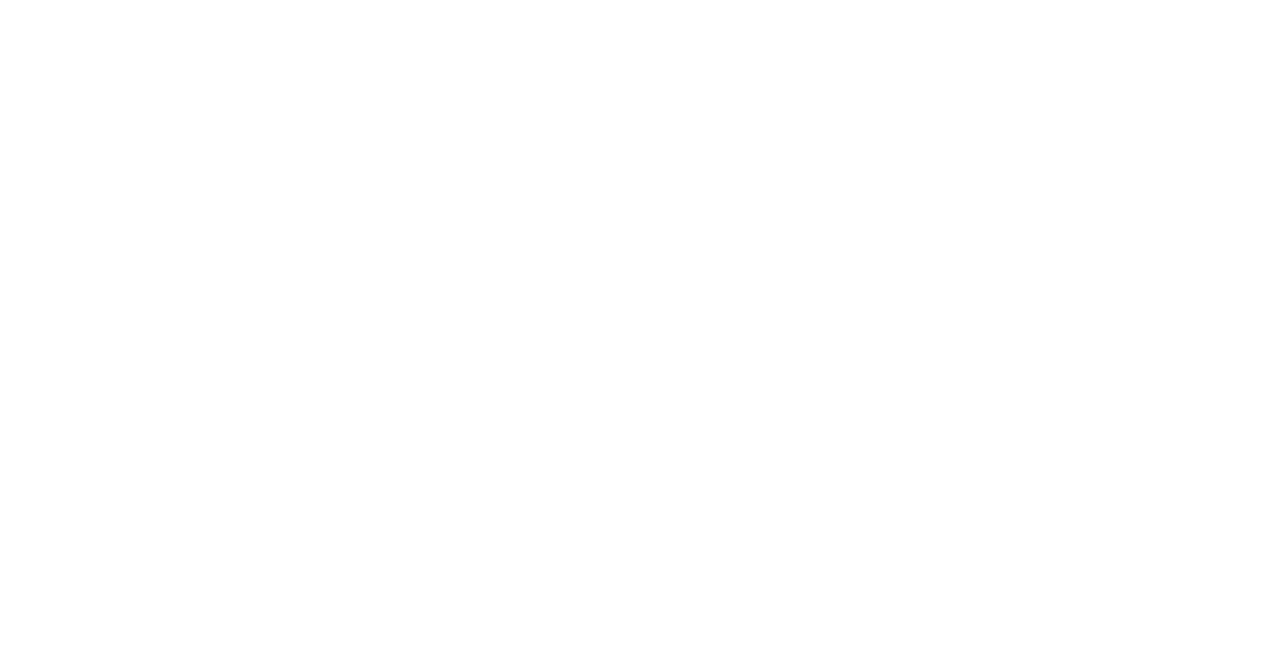
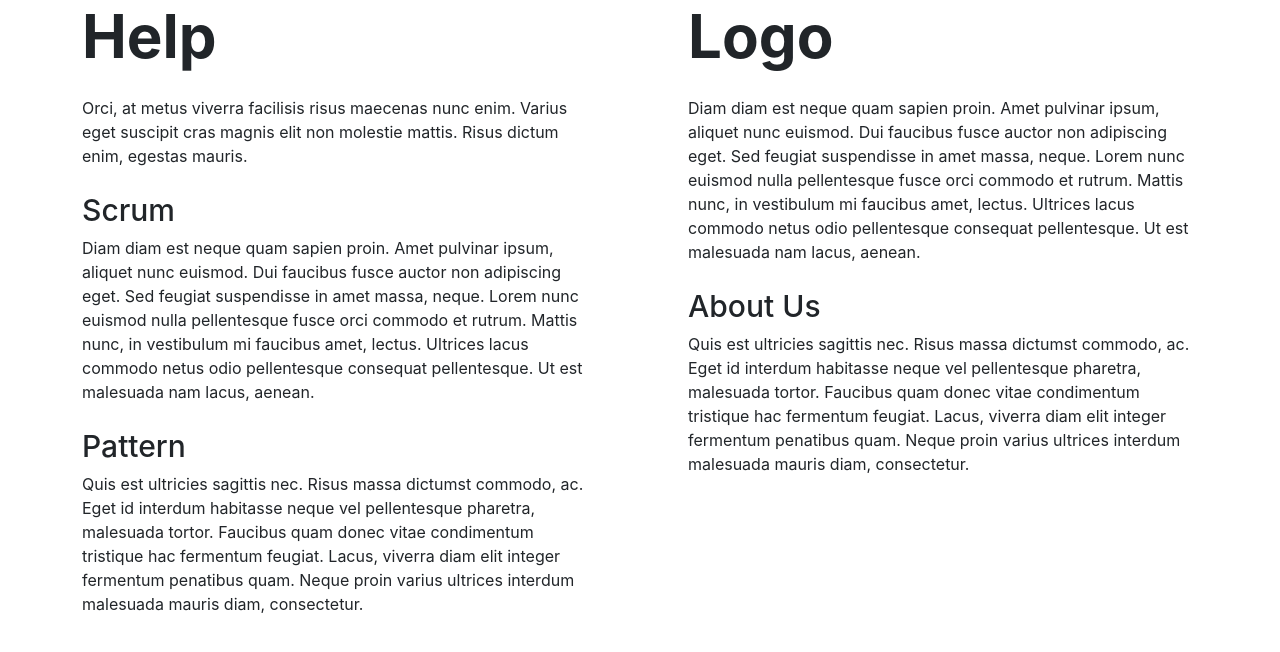
Before and after one commit to zemacedo99/FEUP-DS, a React (Create React App) app in the folder frontend/: page /help in a window 1280 px wide. Before the commit this address had no page. Shown: the top 652 px of the page. Built offline with nearby package versions, Linux system fonts and the light colour scheme.

Commit message:
Help and About Us Page initial design (lorem ipsum)

```diff
--- a/frontend/package.json
+++ b/frontend/package.json
@@ -14,7 +14,8 @@
     "react-router-dom": "^6.0.2",
     "react-scripts": "4.0.3",
     "styled-components": "^5.3.3",
-    "web-vitals": "^1.1.2"
+    "web-vitals": "^1.1.2",
+    "prop-types": "^15.7.2"
   },
   "scripts": {
     "start": "react-scripts --openssl-legacy-provider start",
--- a/frontend/src/App.jsx
+++ b/frontend/src/App.jsx
@@ -3,6 +3,7 @@ import 'bootstrap/dist/css/bootstrap.min.css';
 import { BrowserRouter as Router, Route, Routes } from 'react-router-dom';
 
 import Example from './pages/Example';
+import HelpAboutUs from './pages/HelpAboutUs';
 
 function App() {
   return (
@@ -10,6 +11,7 @@ function App() {
       <div className="App">
         <Routes>
           <Route path="/" exact element={<Example />} />
+          <Route path="/help" exact element={<HelpAboutUs />} />
         </Routes>
       </div>
     </Router>
--- /dev/null
+++ b/frontend/src/components/SubTitleText/index.jsx
@@ -0,0 +1,19 @@
+import React from 'react';
+
+import * as PropTypes from 'prop-types';
+
+import { SubTitle, Text } from './style';
+
+export default function SubTitleText({ title, text }) {
+  return (
+    <div>
+      <SubTitle className="mt-4">{ title }</SubTitle>
+      <Text>{ text }</Text>
+    </div>
+  );
+}
+
+SubTitleText.propTypes = {
+  text: PropTypes.string.isRequired,
+  title: PropTypes.string.isRequired,
+};
--- /dev/null
+++ b/frontend/src/components/SubTitleText/style.js
@@ -0,0 +1,15 @@
+import styled from 'styled-components';
+
+export const SubTitle = styled.h2`
+  font-family: Inter;
+  font-style: normal;
+  font-weight: 500;
+  font-size: 30px;
+`;
+
+export const Text = styled.p`
+  font-family: Inter;
+  font-style: normal;
+  font-weight: normal;
+  font-size: 16px;
+`;
--- a/frontend/src/pages/Example.jsx
+++ b/frontend/src/pages/Example.jsx
@@ -1,6 +1,7 @@
 import React, { useState } from 'react';
+import { Button } from 'react-bootstrap';
+
 import axios from 'axios';
-import { Button } from 'react-bootstrap';
 
 export default function Example() {
   const [message, setMessage] = useState('');
--- /dev/null
+++ b/frontend/src/pages/HelpAboutUs/index.jsx
@@ -0,0 +1,40 @@
+import React from 'react';
+import {
+  Row, Col, Container,
+} from 'react-bootstrap';
+
+import SubTitleText from '../../components/SubTitleText/index';
+import { Title, Text } from './style';
+
+export default function HelpAboutUs() {
+  return (
+    <Container>
+      <Row className="g-0 justify-content-between">
+        <Col xs={12} md={6} className="pe-md-5">
+          <Title className="mb-4">Help</Title>
+          <Text>
+            Orci, at metus viverra facilisis risus maecenas nunc enim.
+            Varius eget suscipit cras magnis elit non molestie mattis.
+            Risus dictum enim, egestas mauris.
+          </Text>
+          <SubTitleText title="Scrum" text="Diam diam est neque quam sapien proin. Amet pulvinar ipsum, aliquet nunc euismod. Dui faucibus fusce auctor non adipiscing eget. Sed feugiat suspendisse in amet massa, neque. Lorem nunc euismod nulla pellentesque fusce orci commodo et rutrum. Mattis nunc, in vestibulum mi faucibus amet, lectus. Ultrices lacus commodo netus odio pellentesque consequat pellentesque. Ut est malesuada nam lacus, aenean." />
+          <SubTitleText title="Pattern" text="Quis est ultricies sagittis nec. Risus massa dictumst commodo, ac. Eget id interdum habitasse neque vel pellentesque pharetra, malesuada tortor. Faucibus quam donec vitae condimentum tristique hac fermentum feugiat. Lacus, viverra diam elit integer fermentum penatibus quam. Neque proin varius ultrices interdum malesuada mauris diam, consectetur." />
+        </Col>
+        <Col xs={12} md={6} className="ps-md-5">
+          <Title className="mb-4 mt-sm-0 mt-3">Logo</Title>
+          <Text>
+            Diam diam est neque quam sapien proin.
+            Amet pulvinar ipsum, aliquet nunc euismod.
+            Dui faucibus fusce auctor non adipiscing eget.
+            Sed feugiat suspendisse in amet massa, neque.
+            Lorem nunc euismod nulla pellentesque fusce orci commodo et rutrum.
+            Mattis nunc, in vestibulum mi faucibus amet, lectus.
+            Ultrices lacus commodo netus odio pellentesque consequat pellentesque.
+            Ut est malesuada nam lacus, aenean.
+          </Text>
+          <SubTitleText title="About Us" text="Quis est ultricies sagittis nec. Risus massa dictumst commodo, ac. Eget id interdum habitasse neque vel pellentesque pharetra, malesuada tortor. Faucibus quam donec vitae condimentum tristique hac fermentum feugiat. Lacus, viverra diam elit integer fermentum penatibus quam. Neque proin varius ultrices interdum malesuada mauris diam, consectetur." />
+        </Col>
+      </Row>
+    </Container>
+  );
+}
--- /dev/null
+++ b/frontend/src/pages/HelpAboutUs/style.js
@@ -0,0 +1,15 @@
+import styled from 'styled-components';
+
+export const Title = styled.h1`
+  font-family: Inter;
+  font-style: normal;
+  font-weight: bold;
+  font-size: 60px;
+`;
+
+export const Text = styled.p`
+  font-family: Inter;
+  font-style: normal;
+  font-weight: normal;
+  font-size: 16px;
+`;
```
Also changed, not shown: 2 other files (tests, documents, lock files or other folders).
